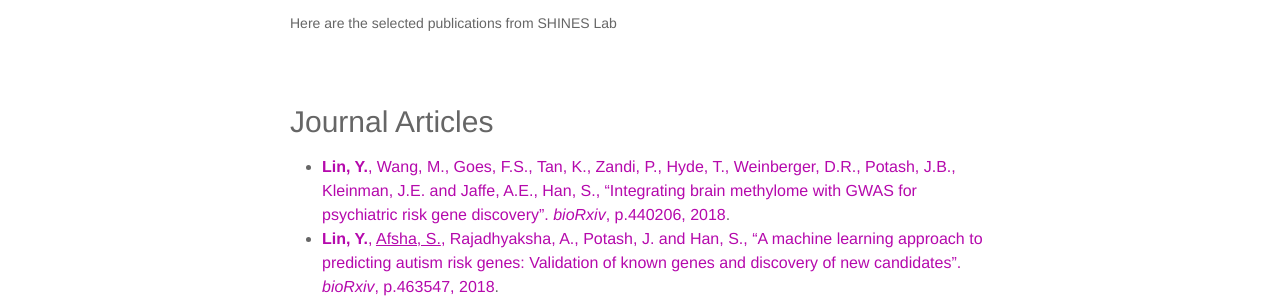
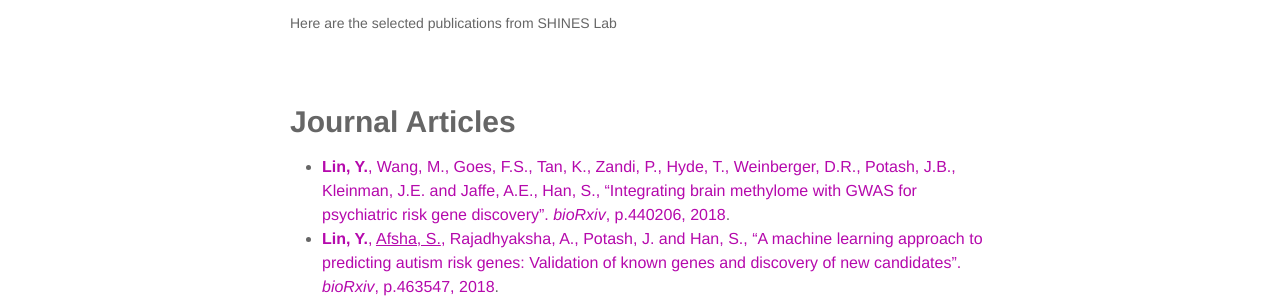
Before and after one commit to shines-lab/shines-lab.github.io, a Jekyll site: the page built from _pages/publications.md, in a window 1280 px wide and 900 px high. Shown: the part 141-441 px from the top of the window. Built offline with Jekyll 4.4.1, drawn with Linux system fonts in a browser that asks for light colours; nearby versions of some CDN libraries.

```diff
--- a/_pages/publications.md
+++ b/_pages/publications.md
@@ -5,7 +5,7 @@ title: Publications
 description: Here are the selected publications from SHINES Lab
 ---
 
-### Journal Articles
+### **Journal Articles**
 * <a href="https://www.biorxiv.org/content/10.1101/440206v2.abstract">**Lin, Y.**, Wang, M., Goes, F.S., Tan, K., Zandi, P., Hyde, T., Weinberger, D.R., Potash, J.B., Kleinman, J.E. and Jaffe, A.E., Han, S., “Integrating brain methylome with GWAS for psychiatric risk gene discovery”. *bioRxiv*, p.440206, 2018</a>.
 * <a href="https://www.biorxiv.org/content/10.1101/463547v1.abstract">**Lin, Y.**, <ins>Afsha, S.</ins>, Rajadhyaksha, A., Potash, J. and Han, S., “A machine learning approach to predicting autism risk genes: Validation of known genes and discovery of new candidates”. *bioRxiv*, p.463547, 2018</a>.
 * <a href="https://www.tandfonline.com/doi/abs/10.1080/24725579.2019.1567627">**Lin, Y.**, Huang, S., Simon, G.E., and Liu, S., “Cost-effectiveness analysis for prognostic-based depression monitoring”, *IIE transactions on Healthcare System Engineering*, 9: 1-19, 2019</a>.
@@ -16,7 +16,7 @@ description: Here are the selected publications from SHINES Lab
 * <a href="https://www.ncbi.nlm.nih.gov/pubmed/27789353">**Lin, Y.**, Huang, S., Simon, G.E., and Liu, S., “Analysis of Depression Trajectory Patterns using Collaborative Learning”, *Mathematical Biosciences*, 282: 191-203, 2016</a>.
 * <a href="https://www.ncbi.nlm.nih.gov/pmc/articles/PMC4057076/">**Lin, Y.**, Qian, X., Krischer, J., Vehik, K., Lee, H.S. and Huang, S, “A Rule-Based Prognostic Model for Type 1 Diabetes by Identifying and Synthesizing Baseline Profile Patterns”, *PLOS one*, 9(6): e91095, 2014</a>.
 
-### Conference Papers
+### **Conference Papers**
 
 * <a href="https://ieeexplore.ieee.org/abstract/document/9006315">Shah, R., Zhang, S., **Lin, Y.** and Wu, P., "xSVM: Scalable Distributed Kernel Support Vector Machine Training," *2019 IEEE International Conference on Big Data (Big Data)*, Los Angeles, CA, USA, 2019, pp. 155-164</a>.
 * <a href="https://dl.acm.org/citation.cfm?id=3272013">**Lin, Y.**, Chen, Z., Cao, C et al., “Collaborative Alert Ranking for Enterprise Security System”, in Conference on Information and Knowledge Management 2018 (CIKM 2018), Oct. 22 - Oct.26, 2018, Turin, Italy. (historical paper acceptance rate < 25%), 2018</a>.
```
